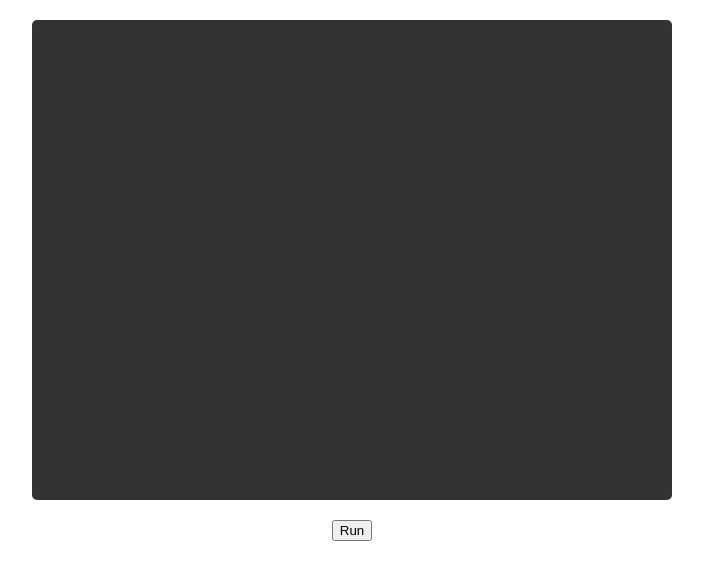
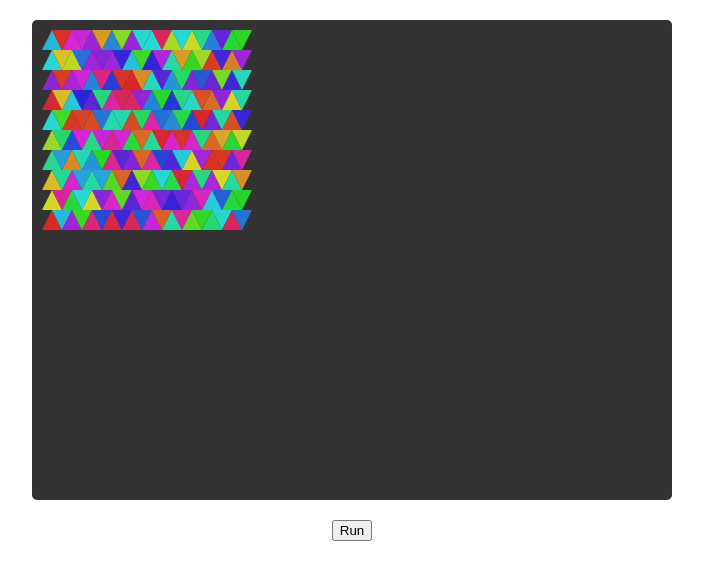
Before and after one commit to konklone/animation, a plain HTML site: page index.html in a window 1280 px wide. Shown: the whole page, without its empty margins (288-991 px from the left). Drawn offline with Linux system fonts and the light colour scheme.

Commit message:
Colored triangles

```diff
--- a/index.html
+++ b/index.html
@@ -3,8 +3,8 @@
 <head>
   <meta charset="utf-8">
   <title>Playground</title>
+  <script type="text/javascript" src="raphael-1.5.2.min.js"></script>
   <script type="text/javascript" src="jquery-1.6.1.min.js"></script>
-  <script type="text/javascript" src="raphael-1.5.2.min.js"></script>
   <style>
     body {
       margin: 0;
@@ -22,6 +22,35 @@
   </style>
 
   <script type="text/javascript">
+    // equilateral triangle
+    // x: center of triangle
+    // y: center of triangle
+    // d: length of one side
+    // o: options
+    //    inverted: flip triangle upside down
+    //    fill: fill color
+    //    stroke: stroke color
+    //    opacity: fill opacity
+    Raphael.fn.triangle = function (x, y, s, d) {
+      var r = s/2;
+      var path =
+        "m-"+r+",-"+r +
+        "l"+s+",0 -"+r+","+s +
+        "z";
+
+      return this
+        .path(["M", x, y] + path)
+        .rotate(d)
+
+        // defaults
+        .attr({
+          fill: "#fff",
+          stroke: "none"
+        });
+    };
+
+    var triangles = [];
+
     $(function() {
       var c = Raphael("canvas", 640, 480);
       c.clear();
@@ -30,9 +59,31 @@
         stroke: "none"
       });
 
+
       $("#run").click(function() {
 
+        var size = 20;
+        for (var j=0; j<10; j++) {
+
+          triangles[j] = [];
+
+          for (var i=0; i<20; i++) {
+            var x = size + (i * (size/2));
+            var y = size + (j * size);
+
+            var hue = Math.random();
+
+            triangles[j][i] = c.triangle(x, y, size, (i % 2 == 1) ? 0 : 180)
+              .attr({
+                fill: "hsb(" + hue + ", 0.7, 1)",
+                //fill: "#369",
+                "fill-opacity": 1
+              });
+          } // end row
+        } // end column
       });
+
+      $("#run").click();
     });
   </script>
 </head>
```
